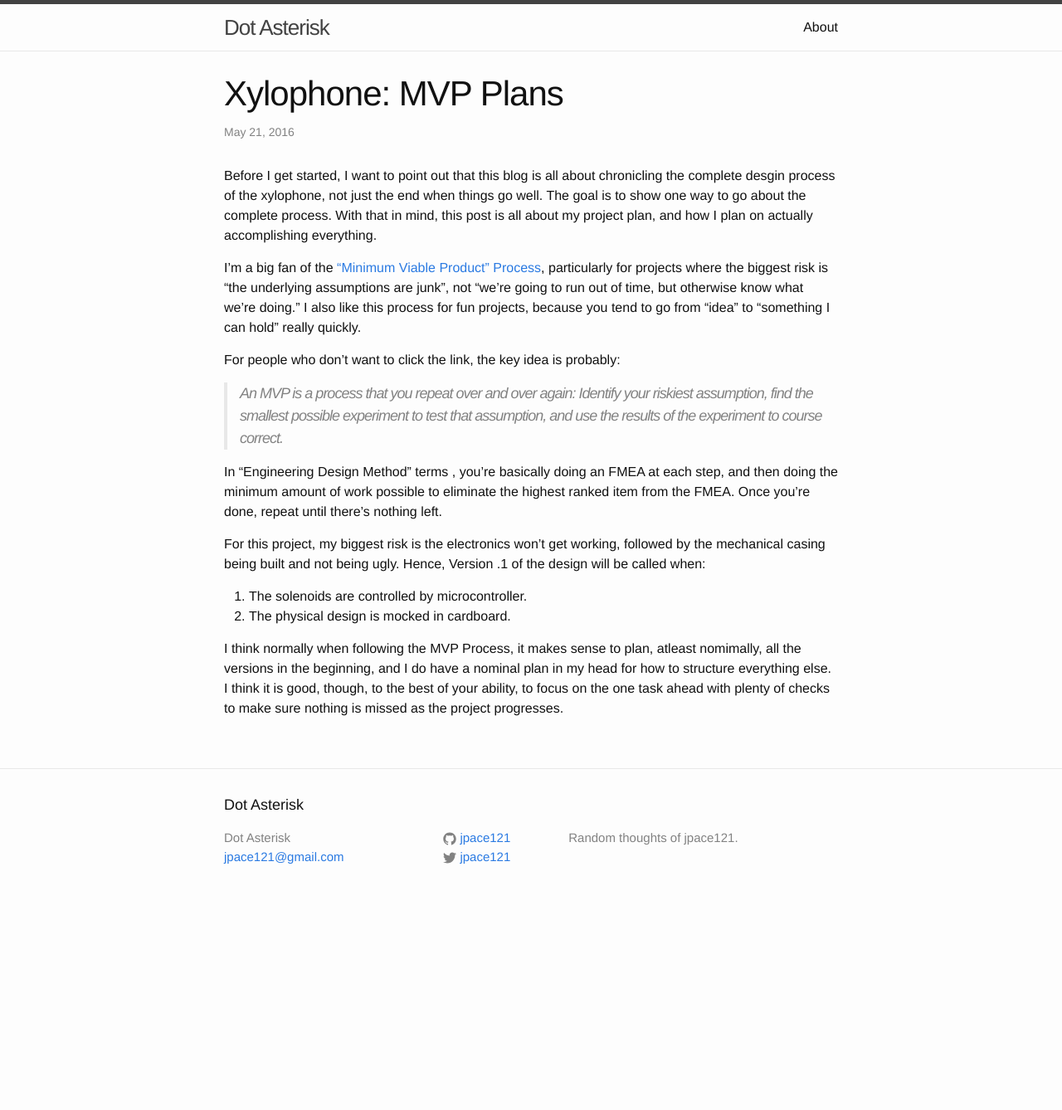
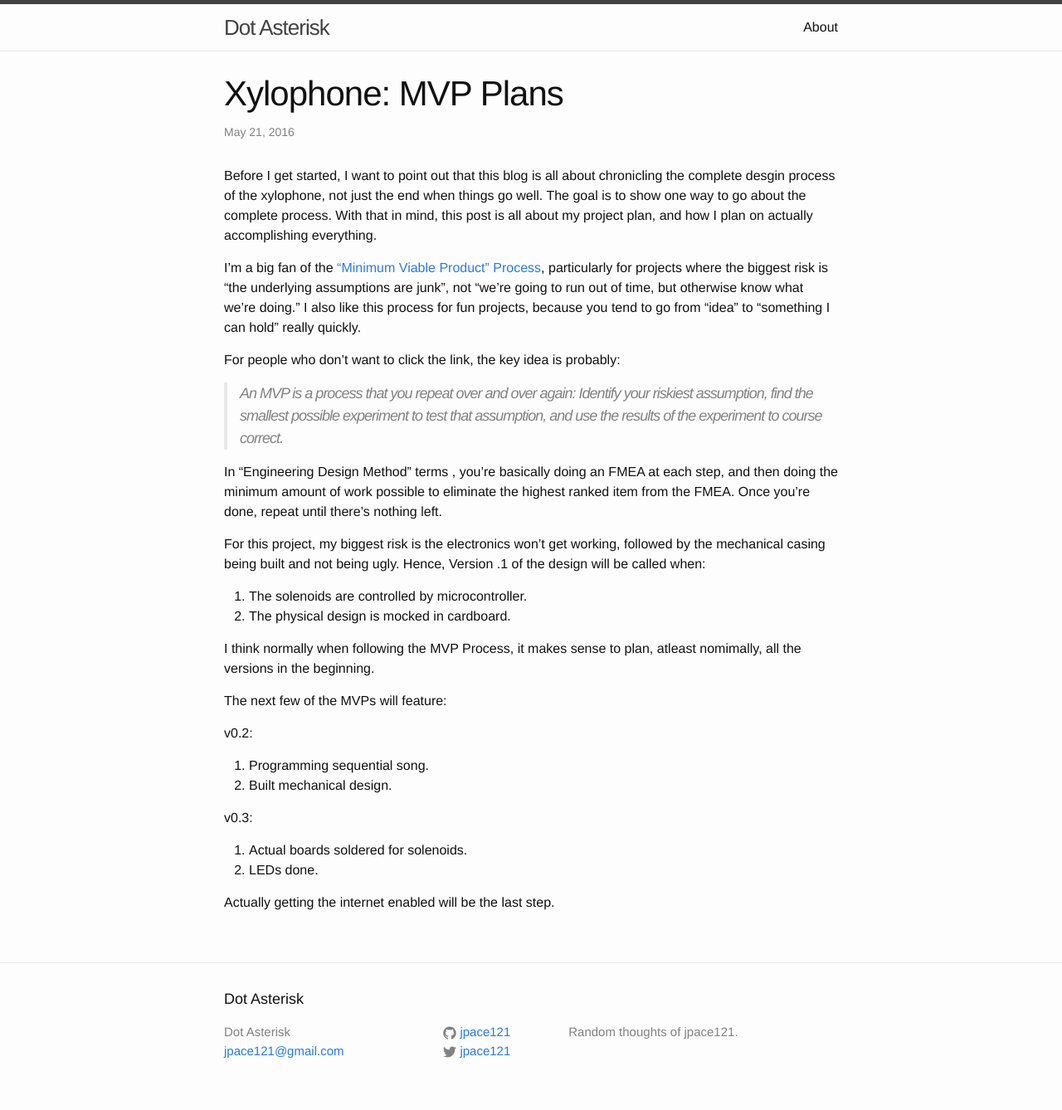
Before and after one commit to jpace121/github-site-old, a Jekyll site: the page built from _posts/2016-05-20-mvp_plans.md, in a window 1280 px wide. Shown: the whole page at 83% size. Built offline with Jekyll 4.4.1, drawn with Linux system fonts in a browser that asks for light colours; before the commit the page ends 1104 px from its top, so only the background shows below that.

Commit message:
MVp post update

```diff
--- a/_posts/2016-05-20-mvp_plans.md
+++ b/_posts/2016-05-20-mvp_plans.md
@@ -36,8 +36,18 @@ Version .1 of the design will be called when:
 2. The physical design is mocked in cardboard.
 
 I think normally when following the MVP Process, it makes sense to plan,
-atleast nomimally, all the versions in the beginning, and I do have
-a nominal plan in my head for how to structure everything else. I think
-it is good, though, to the best of your ability, to focus on the one task
-ahead with plenty of checks to make sure nothing is
-missed as the project progresses.
+atleast nomimally, all the versions in the beginning.
+
+The next few of the MVPs will feature:
+
+v0.2:
+
+1. Programming sequential song.
+2. Built mechanical design.
+
+v0.3:
+
+1. Actual boards soldered for solenoids.
+2. LEDs done.
+
+Actually getting the internet enabled will be the last step.
```
